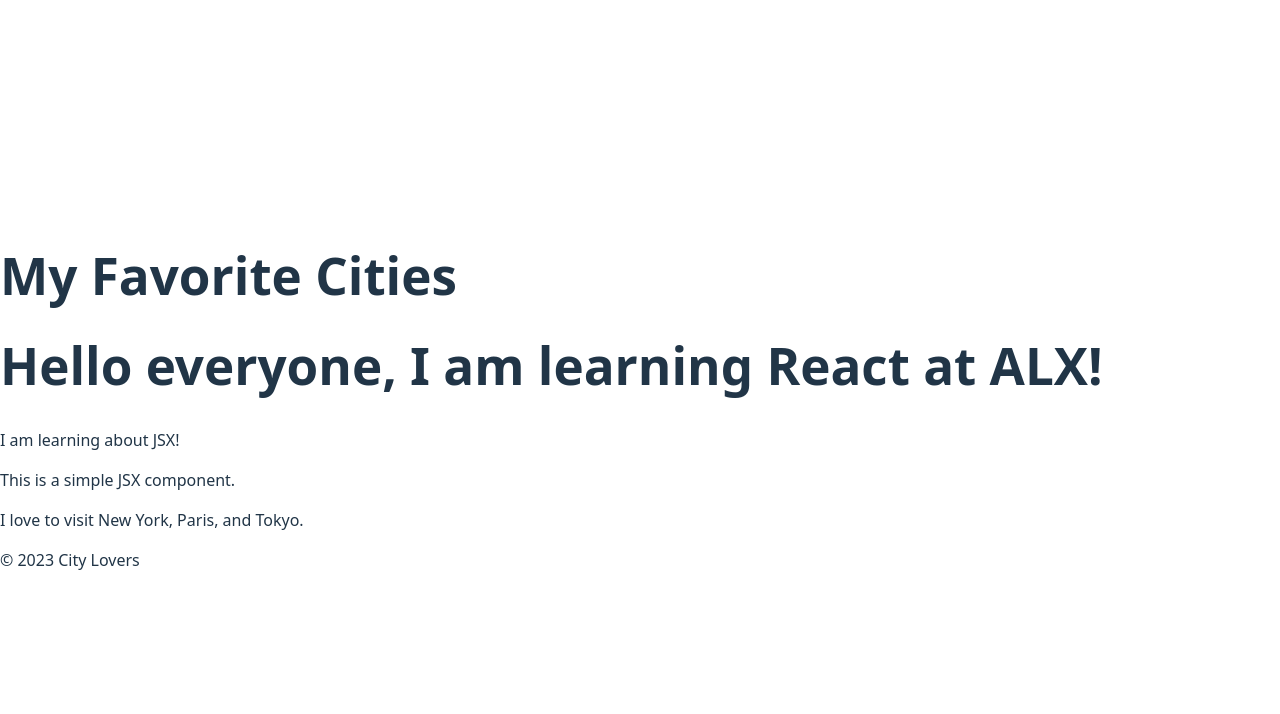
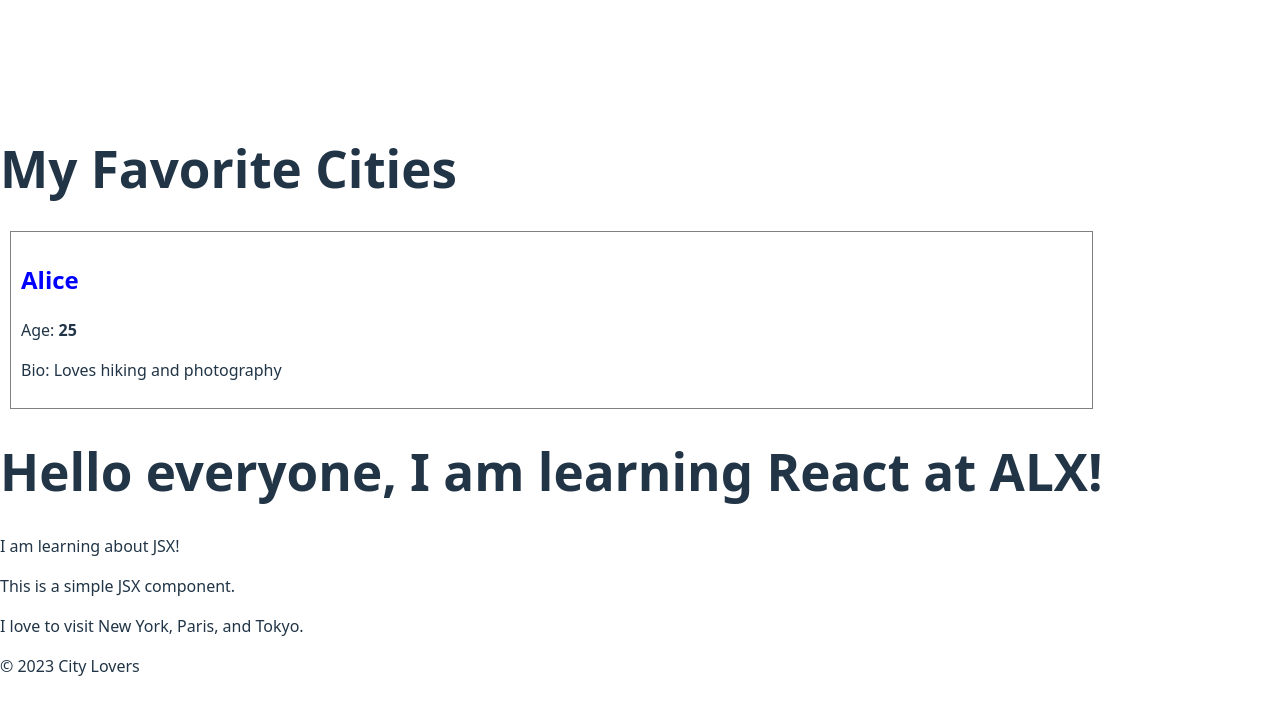
Before and after one commit to Danveil01/alx-fe-reactjs, a React (Vite) app in the folder alx-react-app/: page / in a window 1280 px wide. Shown: the top 714 px of the page. Built offline with nearby package versions, Linux system fonts and the light colour scheme.

Commit message:
feat: implement UserProfile component using props

```diff
--- a/alx-react-app/src/App.jsx
+++ b/alx-react-app/src/App.jsx
@@ -1,4 +1,5 @@
 import Header from './components/Header';
+import UserProfile from './components/UserProfile';
 import WelcomeMessage from './components/WelcomeMessage'; // Add this line
 import MainContent from './components/MainContent';
 import Footer from './components/Footer';
@@ -8,6 +9,7 @@
     <>
       {/* Include the WelcomeMessage component here */}
       <Header/>
+      <UserProfile name="Alice" age="25" bio="Loves hiking and photography" />
       <WelcomeMessage />
       <MainContent/>
       <Footer/>
--- /dev/null
+++ b/alx-react-app/src/components/UserProfile.jsx
@@ -0,0 +1,11 @@
+const UserProfile = (props) => {
+  return (
+    <div style={{ border: '1px solid gray', padding: '10px', margin: '10px' }}>
+      <h2 style={{ color: 'blue' }}>{props.name}</h2>
+      <p>Age: <span style={{ fontWeight: 'bold' }}>{props.age}</span></p>
+      <p>Bio: {props.bio}</p>
+    </div>
+  );
+};
+
+export default UserProfile;
```
